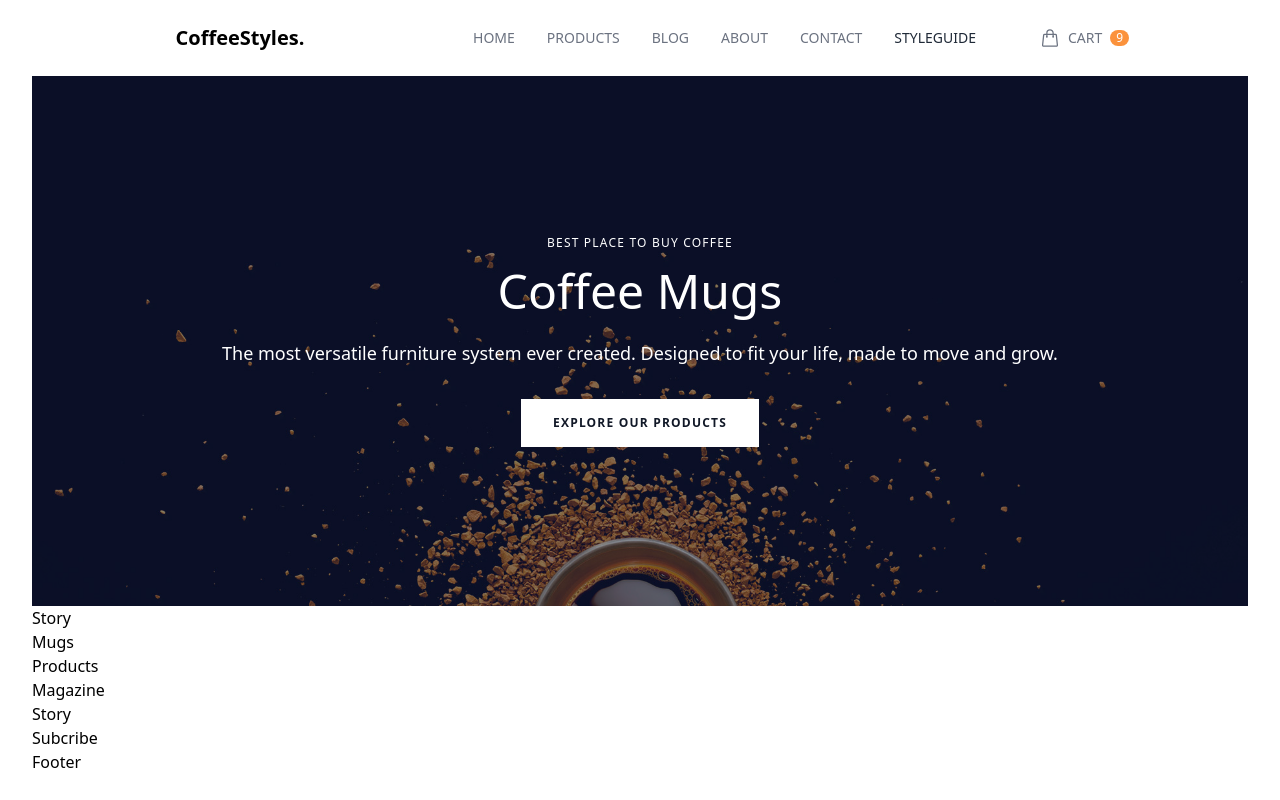
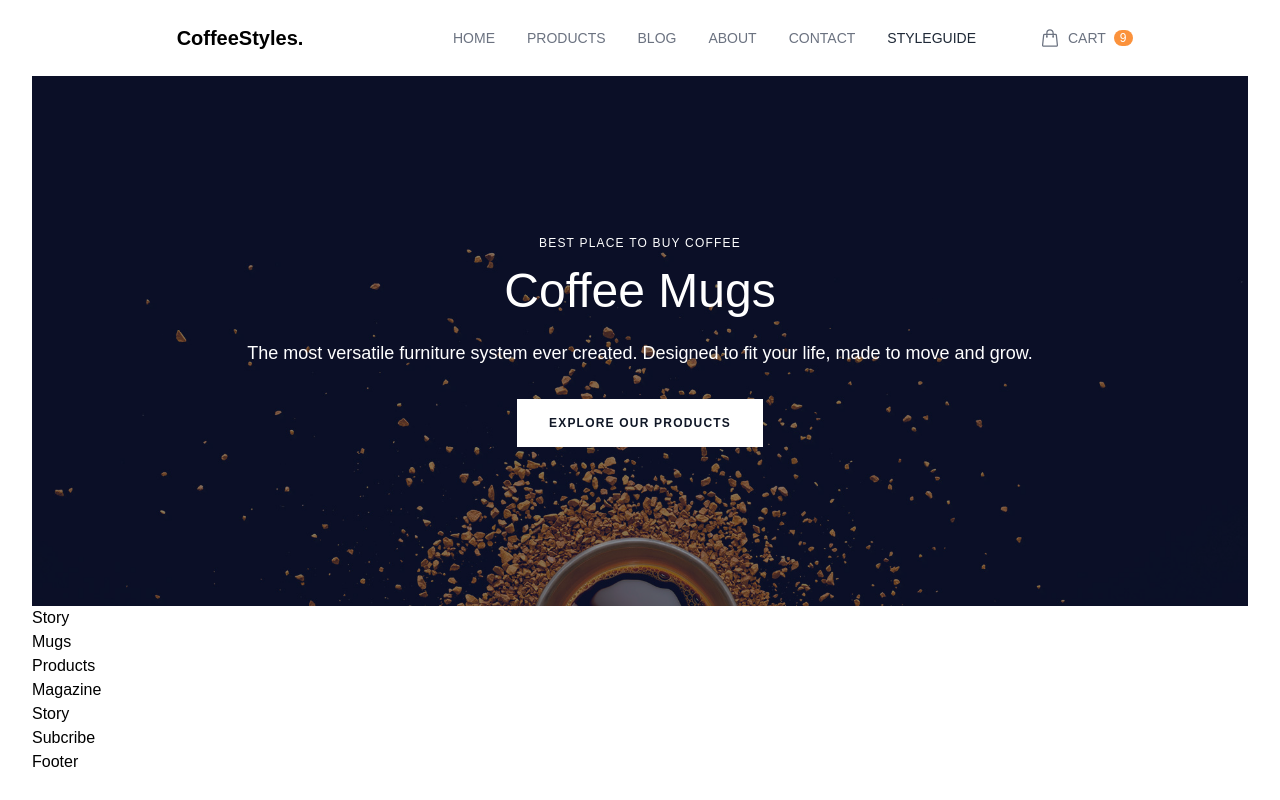
Before and after one commit to Kudoo39/coffee-page, a website: page public/index.html in a window 1280 px wide. Drawn offline with nearby package versions, Linux system fonts and the light colour scheme; files that its build step writes are made by us from their sources.

Commit message:
Update index.html font

```diff
--- a/public/index.html
+++ b/public/index.html
@@ -10,7 +10,7 @@
   </head>
   <body>
     <div class="root">
-      <div class="content-wrapper max-w-screen-2xl text-base mx-auto px-8">
+      <div class="content-wrapper font-Karla max-w-screen-2xl text-base mx-auto px-8">
         <header class="p-6 mx-auto">
           <nav class="flex flex-row justify-between items-center relative">
             <div class="logo basis-2/6 text-center text-xl font-semibold cursor-pointer">CoffeeStyles.</div>
```
